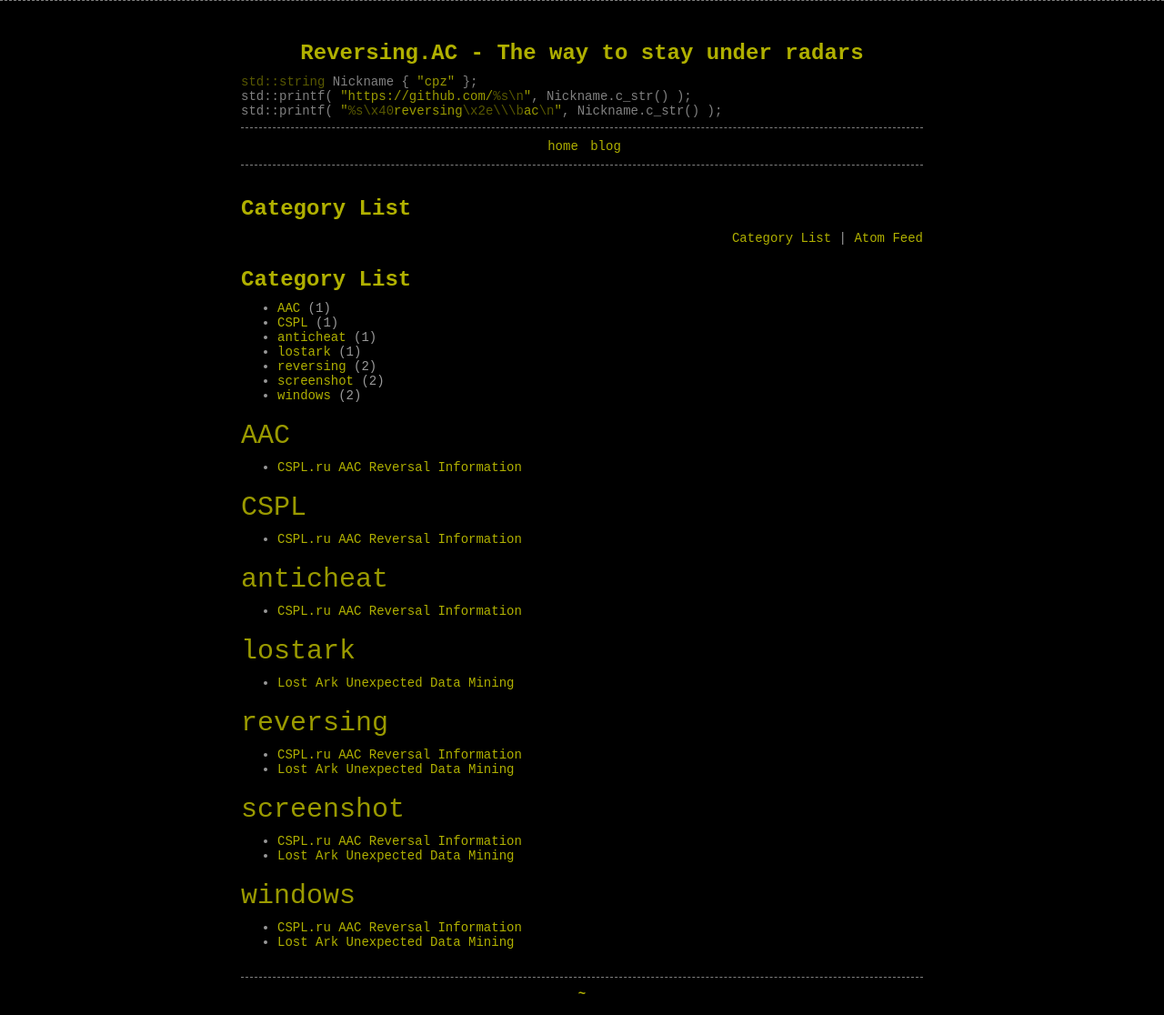
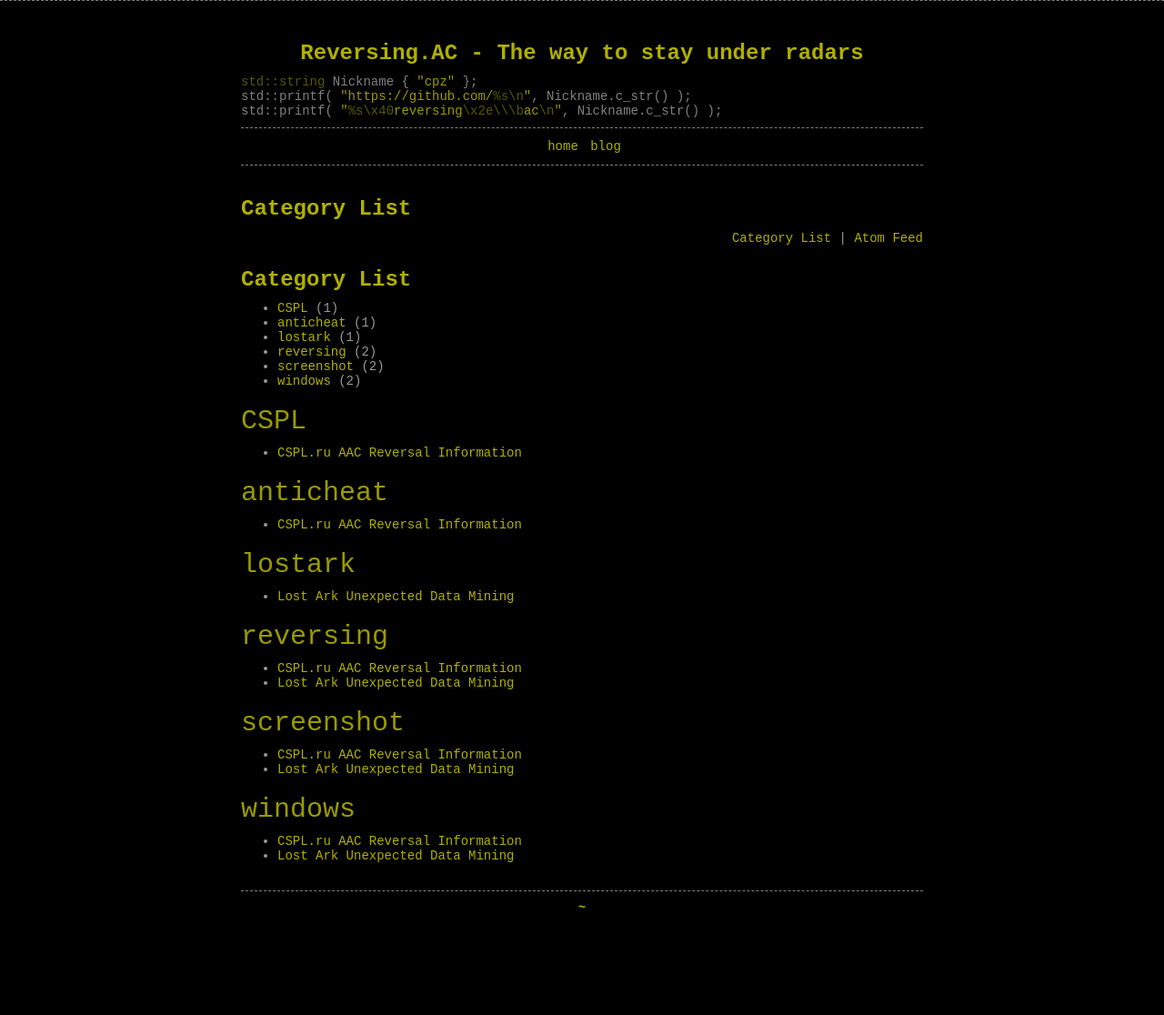
Before and after one commit to cpz/cpz.github.io, a Jekyll site: the page built from category.md, in a window 1280 px wide. Shown: the whole page at 91% size. Built offline with Jekyll 4.4.1, drawn with Linux system fonts in a browser that asks for light colours; after the commit the page ends 1021 px from its top, so only the background shows below that.

Commit message:
Update 2020-01-18-CSPL-AAC-Reversal-Information.md

```diff
--- a/_posts/2020/2020-01-18-CSPL-AAC-Reversal-Information.md
+++ b/_posts/2020/2020-01-18-CSPL-AAC-Reversal-Information.md
@@ -10,7 +10,6 @@ tags:
     - screenshot
     - CSPL
     - anticheat
-    - AAC
 ---
 
 Hello,
```
